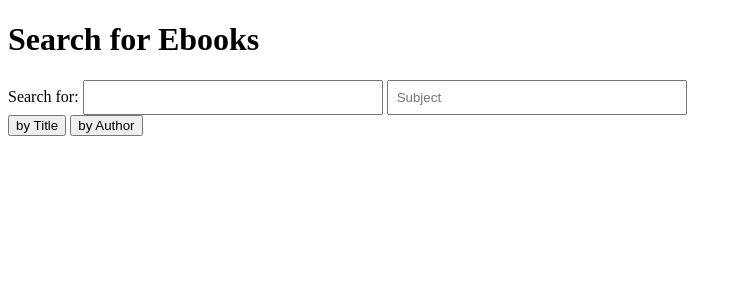
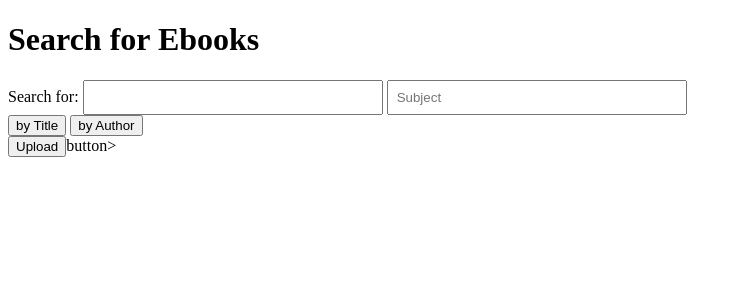
Before and after one commit to ChHarding/Google-Books-API-Textbook-Search_amandahallman, a Flask app: page / in a window 1280 px wide. Shown: the top 300 px of the page, without its empty margins (0-742 px from the left). Run offline with Flask 3, Linux system fonts and the light colour scheme.

Commit message:
updated search_w_autocomplete.html to include syllabus upload (needs fixing still). need to incorporate CH feedback about syllabus upload option.

```diff
--- a/templates/search_w_autocomplete.html
+++ b/templates/search_w_autocomplete.html
@@ -42,10 +42,15 @@
                 <button type="submit" name="search_type" value="inauthor">by Author</button>
             </div>
         </form>
+        <form action="/upload_syllabus" method="post" enctype="'multipart/form-data">
+          <div class="form-group">
+            <button type="submit">Upload</button>button>
+          </div>
+        </form>
     </div>
     <script src="{{ url_for('static', filename='js/scripts.js') }}"></script>
     <script>
-        // POssible subjects
+        // Possible subjects
         const subject_categories = ["Physics",
             "Chemistry",
             "Biology",
```
